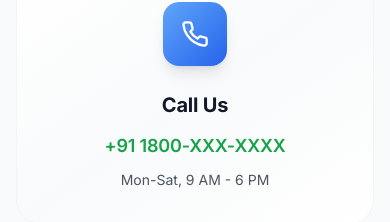
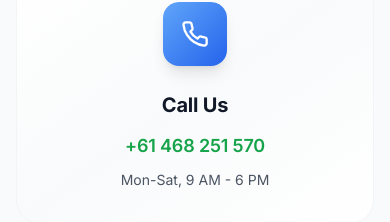
Before and after one commit to whatapi00-max/fx777-trading-platform, a React (Vite) app: page / in a window 390 px wide. Shown: the part 10919-11141 px from the top of the page. Built offline with nearby package versions, Linux system fonts and the light colour scheme.

Commit message:
Update call us phone number to +61 468 251 570

```diff
--- a/src/components/Contact.tsx
+++ b/src/components/Contact.tsx
@@ -73,7 +73,7 @@ const Contact = () => {
     {
       icon: Phone,
       title: 'Call Us',
-      details: '+91 1800-XXX-XXXX',
+      details: '+61 468 251 570',
       subdetails: 'Mon-Sat, 9 AM - 6 PM',
     },
     {
```
